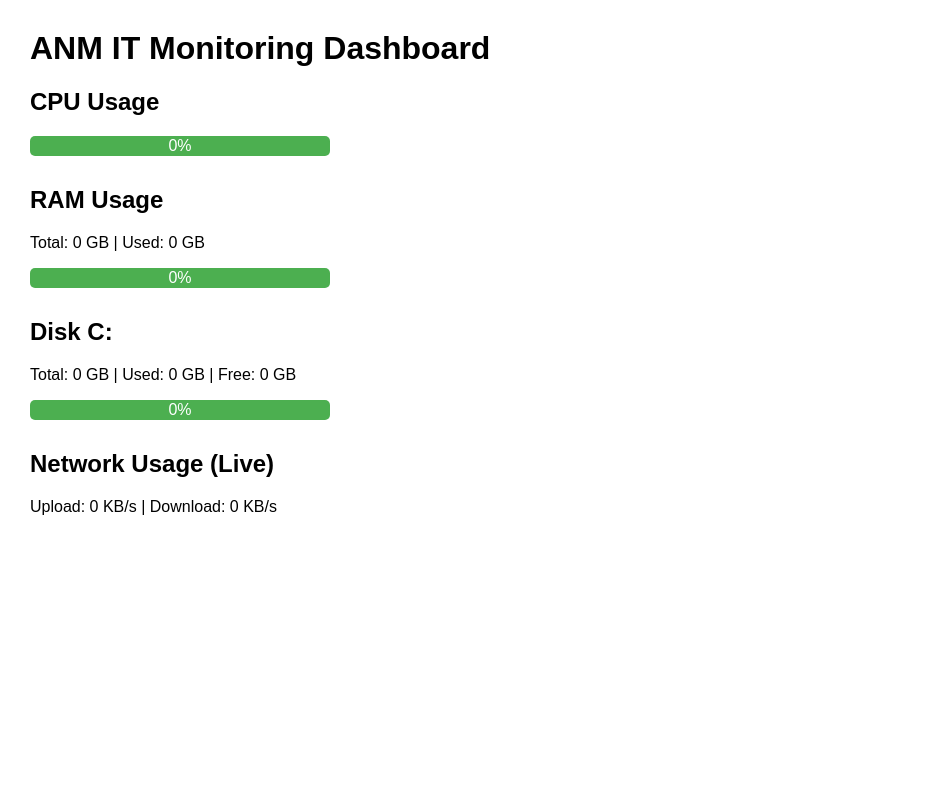
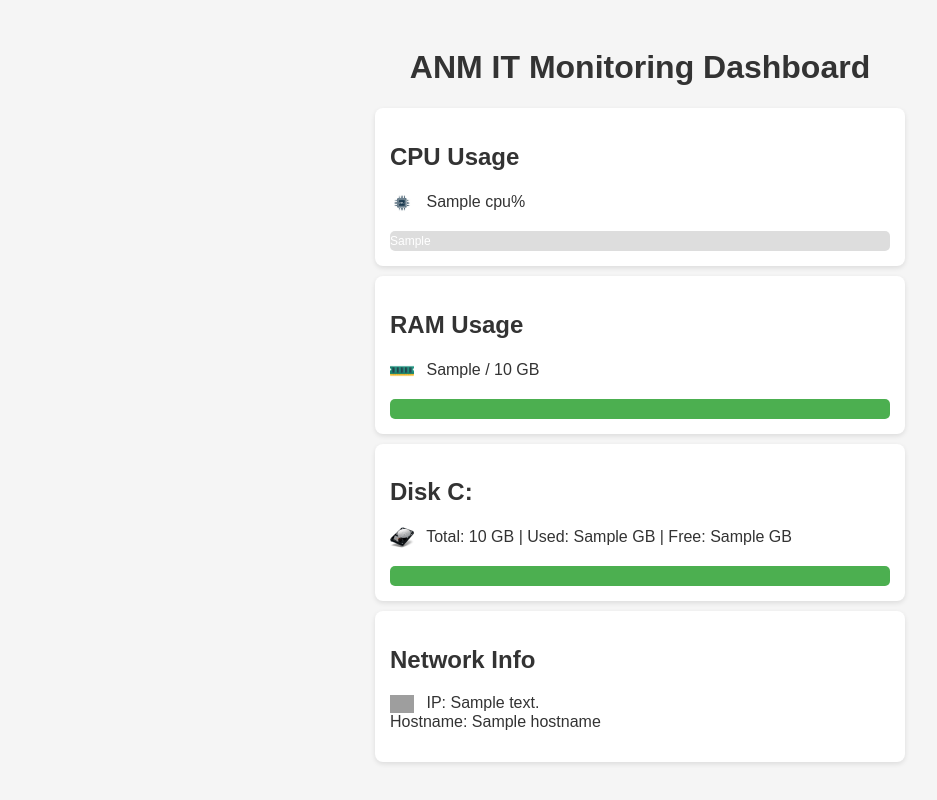
Before and after one commit to Garytech64/Anm---IT--Support-Tools, a Flask app: template Dashboard/templates/index.html in a window 1280 px wide. Shown: the whole page, without its empty margins (0-937 px from the left). Run offline with Flask 3, Linux system fonts and the light colour scheme; the template is opened without the code that fills it: most values are stand-ins (such as "Sample title", 1, 10 or a date in 2020); data that the repository does not hold is empty; grey boxes are pictures that could not be loaded.

Commit message:
Updated dashboard: CPU, RAM, Disk, network info with real-time updates and icons

```diff
--- a/Dashboard/app.py
+++ b/Dashboard/app.py
@@ -1,54 +1,55 @@
 from flask import Flask, render_template, jsonify
 import psutil
-import shutil
+import socket
+from threading import Timer
+import webbrowser
 
 app = Flask(__name__)
 
-# Keep previous network counters for speed calculation
-prev_counters = psutil.net_io_counters()
+def get_network_info():
+    """Return hostname and local IP address."""
+    hostname = socket.gethostname()
+    try:
+        ip_address = socket.gethostbyname(hostname)
+    except socket.gaierror:
+        ip_address = "Unavailable"
+    return hostname, ip_address
 
 @app.route("/")
 def dashboard():
-    return render_template("index.html")
+    # Initial values for template
+    cpu_percent = psutil.cpu_percent(interval=1)
+    ram = psutil.virtual_memory()
+    disk = psutil.disk_usage('C:\\')
+    hostname, ip_address = get_network_info()
 
-@app.route("/stats")
-def stats():
-    global prev_counters
+    return render_template(
+        "index.html",
+        cpu=cpu_percent,
+        ram_used=ram.used // (1024**3),
+        ram_total=ram.total // (1024**3),
+        disk_total=disk.total // (1024**3),
+        disk_used=disk.used // (1024**3),
+        disk_free=disk.free // (1024**3),
+        hostname=hostname,
+        ip_address=ip_address
+    )
 
-    # CPU usage
-    cpu_percent = psutil.cpu_percent(interval=0.5)
-
-    # RAM usage
+@app.route("/api/stats")
+def api_stats():
+    cpu_percent = psutil.cpu_percent(interval=1)
     ram = psutil.virtual_memory()
-    ram_total = ram.total // (1024**3)
-    ram_used = ram.used // (1024**3)
-    ram_percent = ram.percent
-
-    # Disk C: usage
-    total, used, free = shutil.disk_usage("C:/")
-    disk_total = total // (1024**3)
-    disk_used = used // (1024**3)
-    disk_free = free // (1024**3)
-    disk_percent = int((used / total) * 100)
-
-    # Network speeds (KB/s)
-    current_counters = psutil.net_io_counters()
-    upload_speed = (current_counters.bytes_sent - prev_counters.bytes_sent) / 1024
-    download_speed = (current_counters.bytes_recv - prev_counters.bytes_recv) / 1024
-    prev_counters = current_counters
-
+    disk = psutil.disk_usage('C:\\')
     return jsonify({
-        "cpu_percent": cpu_percent,
-        "ram_total": ram_total,
-        "ram_used": ram_used,
-        "ram_percent": ram_percent,
-        "disk_total": disk_total,
-        "disk_used": disk_used,
-        "disk_free": disk_free,
-        "disk_percent": disk_percent,
-        "upload_speed": round(upload_speed, 2),
-        "download_speed": round(download_speed, 2)
+        "cpu": cpu_percent,
+        "ram_used": ram.used // (1024**3),
+        "ram_total": ram.total // (1024**3),
+        "disk_total": disk.total // (1024**3),
+        "disk_used": disk.used // (1024**3),
+        "disk_free": disk.free // (1024**3)
     })
 
 if __name__ == "__main__":
+    url = "http://127.0.0.1:5000/"
+    Timer(1, lambda: webbrowser.open(url)).start()  # Open browser automatically
     app.run(debug=True)
--- a/Dashboard/templates/index.html
+++ b/Dashboard/templates/index.html
@@ -4,77 +4,125 @@
     <meta charset="UTF-8">
     <title>ANM IT Monitoring Dashboard</title>
     <style>
-        body { font-family: Arial, sans-serif; margin: 30px; }
-        .section { margin-bottom: 30px; }
-        .progress-bar { width: 300px; height: 20px; background-color: #ddd; border-radius: 5px; overflow: hidden; }
-        .progress-fill { height: 100%; background-color: #4caf50; text-align: center; color: white; line-height: 20px; }
+        body {
+            font-family: Arial, sans-serif;
+            background-color: #f5f5f5;
+            color: #333;
+            padding: 20px;
+        }
+        h1 { text-align: center; }
+        .section {
+            background: #fff;
+            border-radius: 8px;
+            padding: 15px;
+            margin: 10px auto;
+            max-width: 500px;
+            box-shadow: 0 2px 5px rgba(0,0,0,0.1);
+        }
+        .progress-bar {
+            background-color: #ddd;
+            border-radius: 5px;
+            overflow: hidden;
+            height: 20px;
+            margin-top: 5px;
+        }
+        .progress-fill {
+            background-color: #4CAF50;
+            height: 100%;
+            width: 0%;
+            text-align: center;
+            color: white;
+            line-height: 20px;
+            font-size: 12px;
+        }
+        img.icon {
+            width: 24px;
+            vertical-align: middle;
+            margin-right: 8px;
+        }
     </style>
 </head>
 <body>
     <h1>ANM IT Monitoring Dashboard</h1>
 
+    <!-- CPU -->
     <div class="section">
         <h2>CPU Usage</h2>
+        <p>
+            <img src="{{ url_for('static', filename='cpu_icon.png') }}" class="icon" alt="CPU Icon">
+            <span id="cpu-usage">{{ cpu }}%</span>
+        </p>
         <div class="progress-bar">
-            <div id="cpu-bar" class="progress-fill">0%</div>
+            <div id="cpu-bar" class="progress-fill" style="width: {{ cpu }}%;">{{ cpu }}%</div>
         </div>
     </div>
 
+    <!-- RAM -->
     <div class="section">
         <h2>RAM Usage</h2>
-        <p>Total: <span id="ram-total">0</span> GB | Used: <span id="ram-used">0</span> GB</p>
+        <p>
+            <img src="{{ url_for('static', filename='ram_icon.png') }}" class="icon" alt="RAM Icon">
+            <span id="ram-used">{{ ram_used }}</span> / <span id="ram-total">{{ ram_total }}</span> GB
+        </p>
         <div class="progress-bar">
-            <div id="ram-bar" class="progress-fill">0%</div>
+            <div id="ram-bar" class="progress-fill" style="width: {{ (ram_used/ram_total)*100 }}%;">{{ (ram_used/ram_total)*100 | round(0) }}%</div>
         </div>
     </div>
 
+    <!-- Disk -->
     <div class="section">
         <h2>Disk C:</h2>
-        <p>Total: <span id="disk-total">0</span> GB | Used: <span id="disk-used">0</span> GB | Free: <span id="disk-free">0</span> GB</p>
+        <p>
+            <img src="{{ url_for('static', filename='hard_drive_icon.png') }}" class="icon" alt="Disk Icon">
+            Total: <span id="disk-total">{{ disk_total }}</span> GB |
+            Used: <span id="disk-used">{{ disk_used }}</span> GB |
+            Free: <span id="disk-free">{{ disk_free }}</span> GB
+        </p>
         <div class="progress-bar">
-            <div id="disk-bar" class="progress-fill">0%</div>
+            <div id="disk-bar" class="progress-fill" style="width: {{ (disk_used/disk_total)*100 }}%;">{{ (disk_used/disk_total)*100 | round(0) }}%</div>
         </div>
     </div>
 
+    <!-- Network -->
     <div class="section">
-        <h2>Network Usage (Live)</h2>
-        <p>Upload: <span id="upload">0</span> KB/s | Download: <span id="download">0</span> KB/s</p>
+        <h2>Network Info</h2>
+        <p>
+            <img src="{{ url_for('static', filename='network_icon.png') }}" class="icon" alt="Network Icon">
+            IP: {{ ip_address }}<br>
+            Hostname: {{ hostname }}
+        </p>
     </div>
 
+    <!-- Auto-refresh stats -->
     <script>
         function updateStats() {
-            fetch("/stats")
+            fetch('/api/stats')
                 .then(response => response.json())
                 .then(data => {
                     // CPU
-                    document.getElementById("cpu-bar").style.width = data.cpu_percent + "%";
-                    document.getElementById("cpu-bar").textContent = data.cpu_percent + "%";
+                    document.getElementById('cpu-usage').innerText = data.cpu + '%';
+                    document.getElementById('cpu-bar').style.width = data.cpu + '%';
+                    document.getElementById('cpu-bar').innerText = data.cpu + '%';
 
                     // RAM
-                    document.getElementById("ram-total").textContent = data.ram_total;
-                    document.getElementById("ram-used").textContent = data.ram_used;
-                    document.getElementById("ram-bar").style.width = data.ram_percent + "%";
-                    document.getElementById("ram-bar").textContent = data.ram_percent + "%";
+                    document.getElementById('ram-used').innerText = data.ram_used;
+                    document.getElementById('ram-total').innerText = data.ram_total;
+                    let ramPercent = Math.round((data.ram_used / data.ram_total) * 100);
+                    document.getElementById('ram-bar').style.width = ramPercent + '%';
+                    document.getElementById('ram-bar').innerText = ramPercent + '%';
 
                     // Disk
-                    document.getElementById("disk-total").textContent = data.disk_total;
-                    document.getElementById("disk-used").textContent = data.disk_used;
-                    document.getElementById("disk-free").textContent = data.disk_free;
-                    document.getElementById("disk-bar").style.width = data.disk_percent + "%";
-                    document.getElementById("disk-bar").textContent = data.disk_percent + "%";
-
-                    // Network
-                    document.getElementById("upload").textContent = data.upload_speed;
-                    document.getElementById("download").textContent = data.download_speed;
-                })
-                .catch(err => console.error(err));
+                    document.getElementById('disk-used').innerText = data.disk_used;
+                    document.getElementById('disk-total').innerText = data.disk_total;
+                    document.getElementById('disk-free').innerText = data.disk_free;
+                    let diskPercent = Math.round((data.disk_used / data.disk_total) * 100);
+                    document.getElementById('disk-bar').style.width = diskPercent + '%';
+                    document.getElementById('disk-bar').innerText = diskPercent + '%';
+                });
         }
 
-        // Update every 2 seconds
-        setInterval(updateStats, 2000);
-
-        // Initial update
-        updateStats();
+        // Update every 5 seconds
+        setInterval(updateStats, 5000);
     </script>
 </body>
 </html>
```
Also changed, not shown: Dashboard/static/cpu_icon.png (added), Dashboard/static/hard_drive_icon.png (added), Dashboard/static/ram_icon.png (added), 2 other files.
